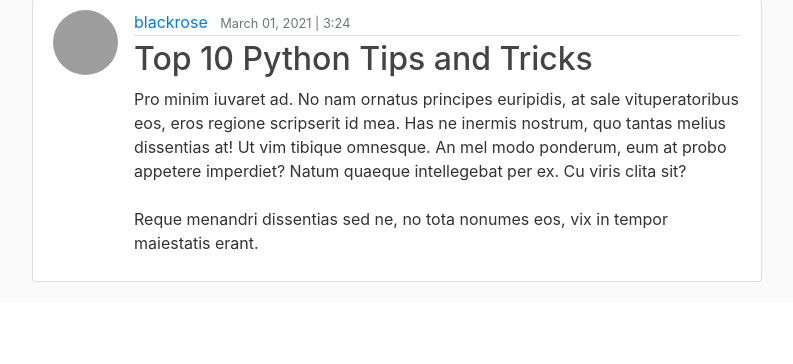
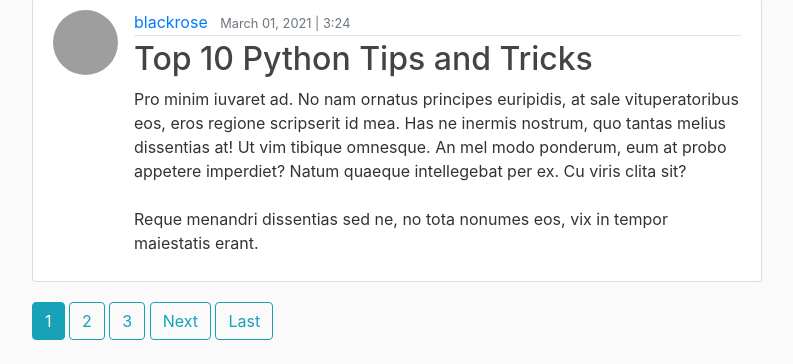
Before and after one commit to Blackjohnrose/DjangoBlog, a Django app: page / in a window 1280 px wide. Shown: the part 676-1040 px from the top of the page, without its empty margins (53-846 px from the left). Before the commit the page ends 958 px from the top, so only its background shows below. Run offline with Django 3.2, Linux system fonts and the light colour scheme; data comes from the database, SQL or seed files in the repository; some libraries are stand-ins or nearby versions; grey boxes are pictures that could not be loaded.

Commit message:
add if for show pagintion

```diff
--- a/tryDjango/blog/templates/blog/blog_home.html
+++ b/tryDjango/blog/templates/blog/blog_home.html
@@ -14,4 +14,25 @@
               </div>
             </article>
         {% endfor %}
-{% endblock %}
+        {% if is_paginated %}
+
+          {% if page_obj.has_previous %}
+            <a class="btn btn-outline-info mb-4" href="?page=1">First</a>
+            <a class="btn btn-outline-info mb-4" href="?page={{ page_obj.previous_page_number }}">Previous</a>
+          {% endif %}
+
+          {% for num in page_obj.paginator.page_range %}
+            {% if page_obj.number == num %}
+                <a class="btn btn-info mb-4" href="?page={{ num }}">{{ num }}</a>
+              {% elif num > page_obj.number|add:'-3' and num < page_obj.number|add:'+3' %}
+                <a class="btn btn-outline-info mb-4" href="?page={{ num }}">{{ num }}</a>
+            {% endif %}
+          {% endfor %}
+
+          {% if page_obj.has_next %}
+            <a class="btn btn-outline-info mb-4" href="?page={{ page_obj.next_page_number }}">Next</a>
+            <a class="btn btn-outline-info mb-4" href="?page={{ page_obj.paginator.num_pages }}">Last</a>
+          {% endif %}
+
+        {% endif %}
+{% endblock content %}
```
